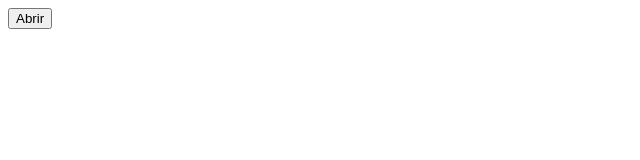
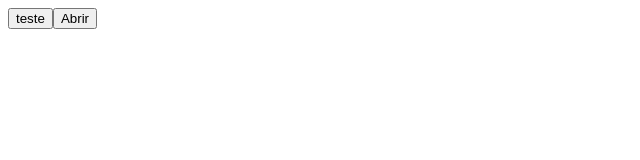
Before and after one commit to Davijluna/exercicios_de_revisao, a React (Create React App) app in the folder exercicios_react_hoosk/: page / in a window 1280 px wide. Shown: the top 160 px of the page, without its empty margins (0-640 px from the left). Built offline with nearby package versions, Linux system fonts and the light colour scheme.

Commit message:
feat:adicionando alterações de estados para mudanças corretas com setItems

```diff
--- a/exercicios_react_hoosk/src/App.js
+++ b/exercicios_react_hoosk/src/App.js
@@ -4,10 +4,16 @@ import Modal from "./Modal";
 
 function App() {
   const [modal, setModal] = React.useState(false);
+  const [items, setItems] = React.useState('teste');
 
+  function handleClick() {
+    // items = 'Outros'; esta parte deve usar o setIems para alterar o estado.
+    setItems('Outros')
+  }
 
   return (
     <div>
+      <button onClick={handleClick}>{items}</button>
       <Modal modal={modal} setModal={setModal} />
       <ButtonModal setModal={setModal} />
     </div>
```
